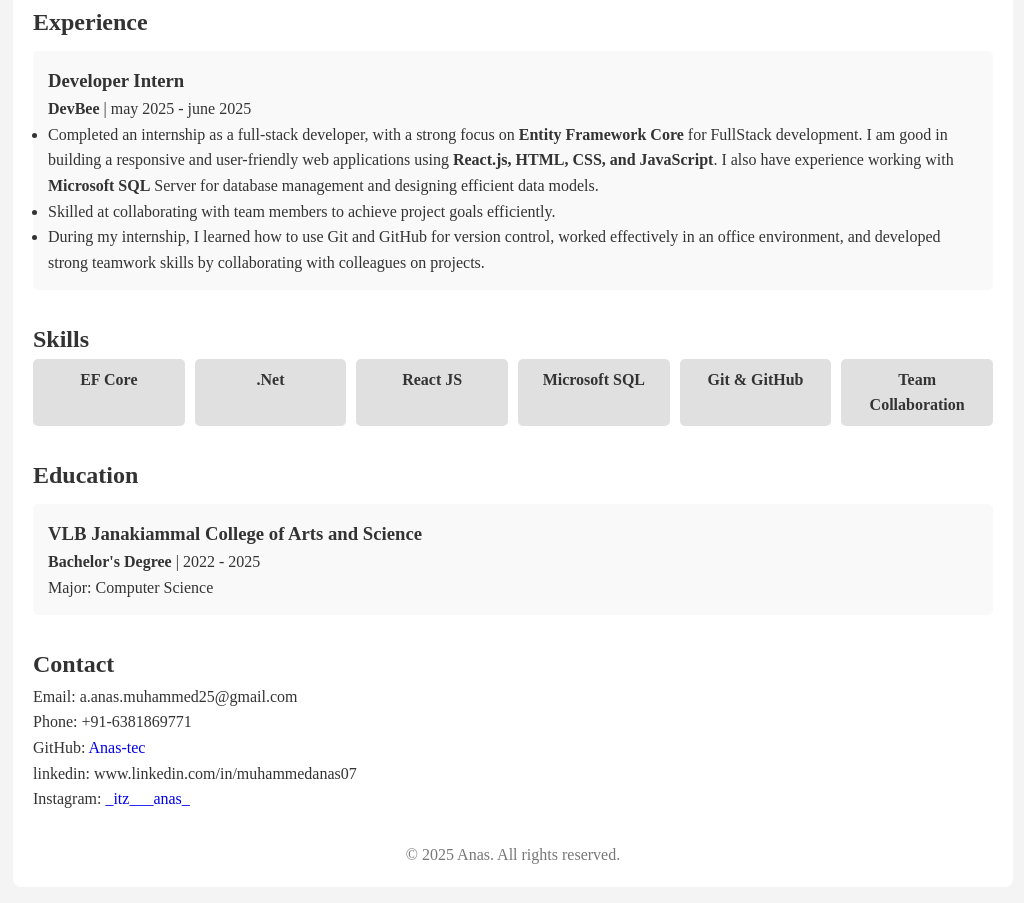
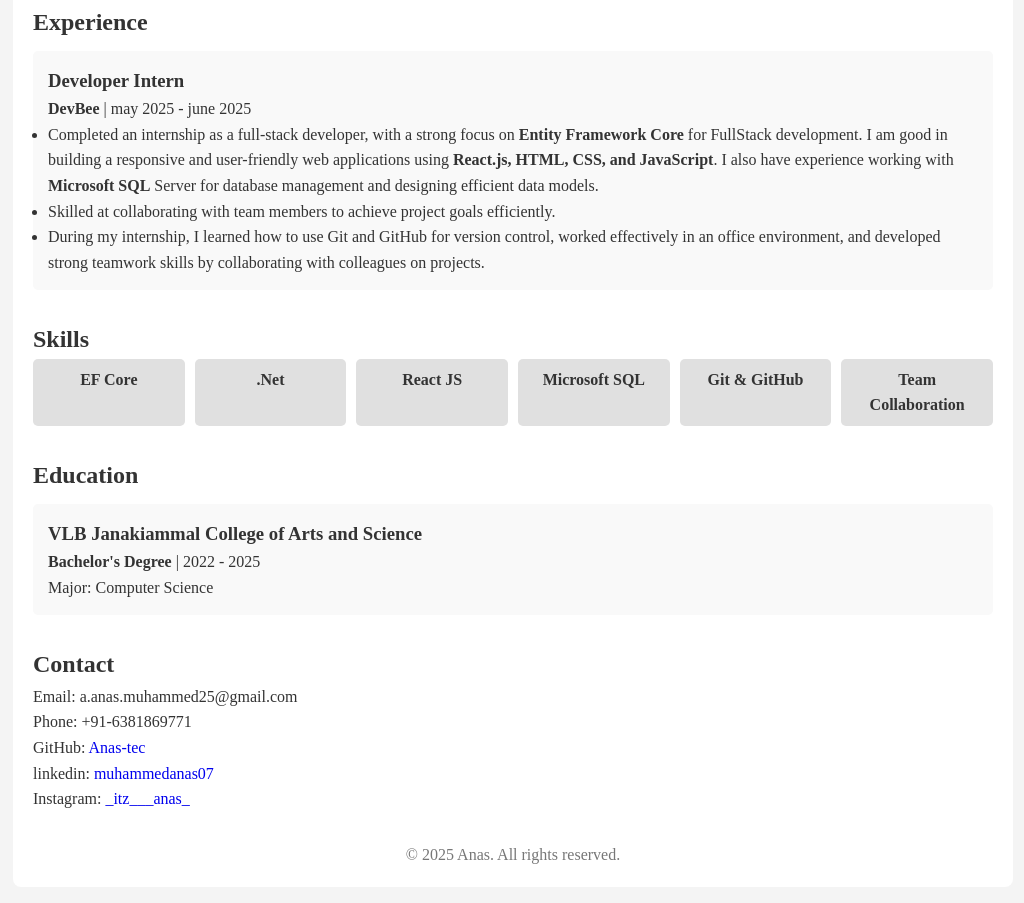
Before and after one commit to Anas-tec/CV, a plain HTML site: page cvhtml.html in a window 1280 px wide. Shown: the part 307-1210 px from the top of the page, without its empty margins (127-1151 px from the left). Drawn offline with Linux system fonts and the light colour scheme.

Commit message:
<>|little update on links|<Muhammed anas>

```diff
--- a/cvhtml.html
+++ b/cvhtml.html
@@ -65,7 +65,7 @@
       <p>Email: a.anas.muhammed25@gmail.com</p>
       <p>Phone: +91-6381869771</p>
       <p>GitHub: <a href="https://github.com/Anas-tec">Anas-tec</a></p>
-      <p>linkedin: www.linkedin.com/in/muhammedanas07 </p>
+      <p>linkedin: <a href="https://www.linkedin.com/in/muhammedanas07">muhammedanas07</a></p>
       <p>Instagram: <a href="https://www.instagram.com/_itz___anas_/">_itz___anas_</a></p>
     </section>
 
```
